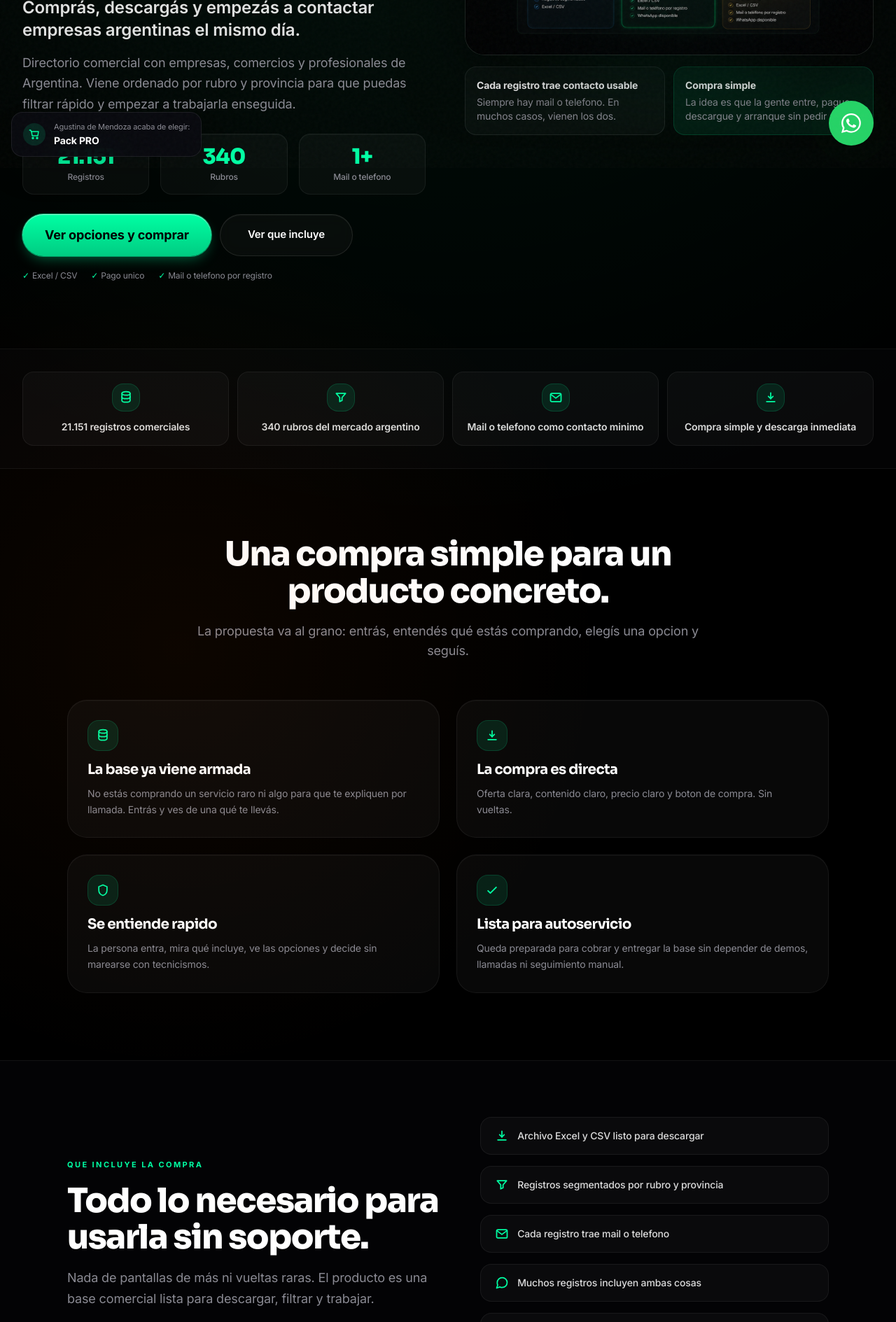
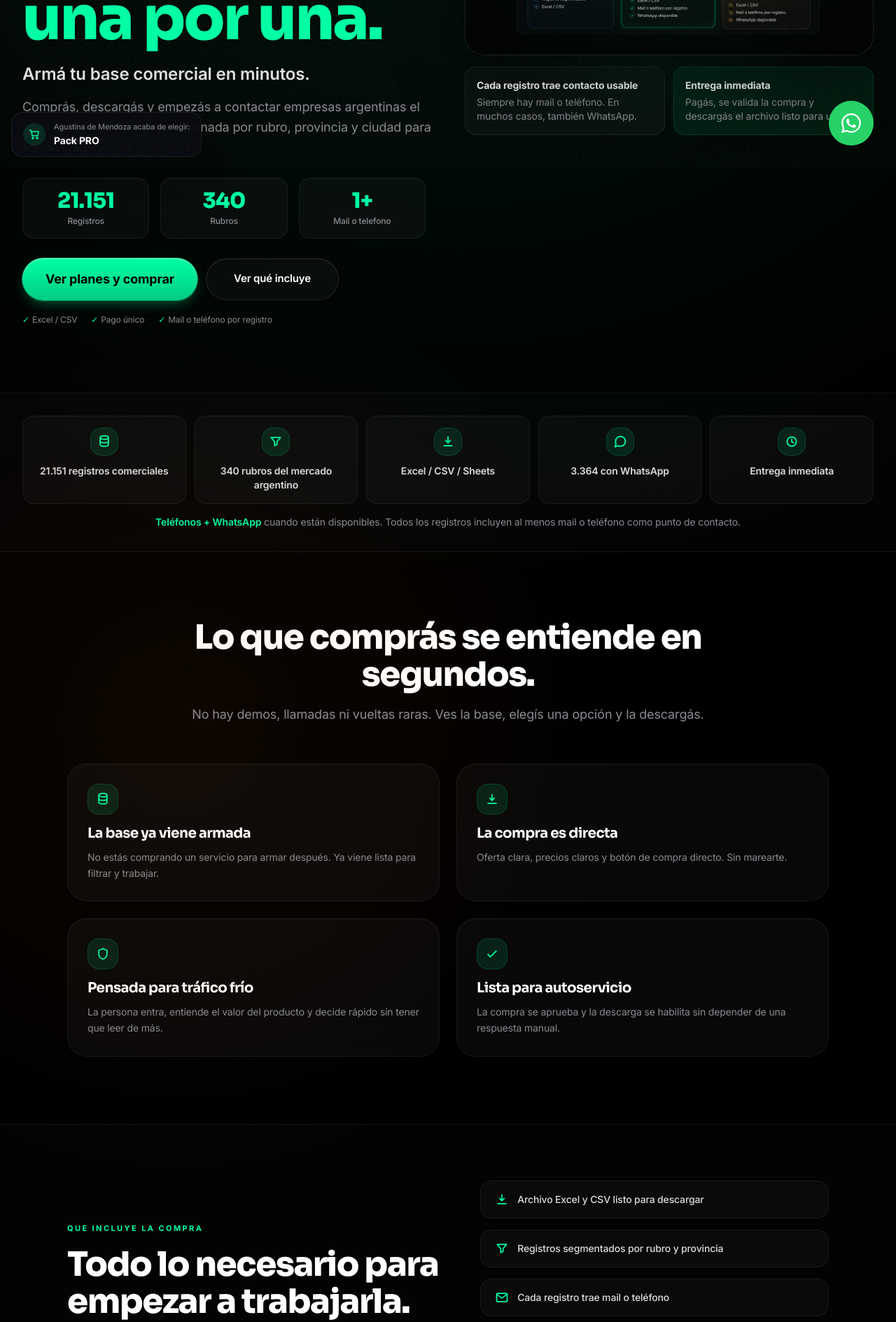
Before and after one commit to ayalamanuliber/sodi, a Next.js app: page /directorio in a window 1280 px wide. Shown: the part 560-2449 px from the top of the page at 70% size. Built offline with nearby package versions, Linux system fonts and the light colour scheme.

Commit message:
Refine directorio copy and trust sections

```diff
--- a/src/app/directorio-comercial-argentino/pago-aprobado/page.tsx
+++ b/src/app/directorio-comercial-argentino/pago-aprobado/page.tsx
@@ -18,7 +18,7 @@ export default async function PagoAprobadoPage({
         </div>
         <h1 className="mt-6 font-heading text-4xl font-extrabold">Pago aprobado</h1>
         <p className="mt-4 text-base leading-relaxed text-s-sub sm:text-lg">
-          El cobro quedó confirmado. Ahora validamos el pago y te habilitamos la descarga del archivo.
+          El pago se acreditó correctamente. Ahora te habilitamos la descarga del archivo.
         </p>
         <PaymentSuccessClient paymentId={paymentId} />
       </div>
--- a/src/app/directorio-comercial-argentino/pago-pendiente/page.tsx
+++ b/src/app/directorio-comercial-argentino/pago-pendiente/page.tsx
@@ -6,11 +6,11 @@ export default function PagoPendientePage() {
       <div className="mx-auto max-w-2xl rounded-[32px] border border-white/10 bg-white/[0.03] p-8 text-center shadow-[0_20px_80px_rgba(0,0,0,0.45)] sm:p-10">
         <h1 className="font-heading text-4xl font-extrabold">Pago pendiente</h1>
         <p className="mt-4 text-base leading-relaxed text-s-sub sm:text-lg">
-          Mercado Pago todavía no confirmó el pago. Cuando quede aprobado, la descarga se habilita automáticamente.
+          Mercado Pago todavía no confirmó la acreditación. Cuando el pago quede aprobado, la descarga se habilita automáticamente.
         </p>
         <div className="mt-8">
-          <Link href="/directorio-comercial-argentino" className="btn-primary px-6 py-4 text-sm font-black">
-            Volver a intentar
+          <Link href="/directorio" className="btn-primary px-6 py-4 text-sm font-black">
+            Volver al sitio
           </Link>
         </div>
       </div>
--- a/src/components/directorio/DirectoryLanding.tsx
+++ b/src/components/directorio/DirectoryLanding.tsx
@@ -23,7 +23,7 @@ const plans: Plan[] = [
     oldPrice: 39800,
     price: 19900,
     description: "Para arrancar con una base chica y empezar a probar.",
-    cta: "Comprar Pack Inicial",
+    cta: "Elegir Inicial",
     features: [
       "5.000 registros seleccionados",
       "Rubros y provincias listas para filtrar",
@@ -37,8 +37,8 @@ const plans: Plan[] = [
     records: "12.000",
     oldPrice: 69800,
     price: 34900,
-    description: "La opcion mas equilibrada para vender y escalar sin pasarte.",
-    cta: "Comprar Pack PRO",
+    description: "La opcion mas equilibrada para salir a vender con volumen.",
+    cta: "Elegir PRO",
     highlighted: true,
     features: [
       "12.000 registros completos",
@@ -54,7 +54,8 @@ const plans: Plan[] = [
     oldPrice: 99800,
     price: 49900,
     description: "La base completa para cubrir todo Argentina de una sola vez.",
-    cta: "Comprar Pack Completo",
+    cta: "Elegir Completo",
+    highlighted: false,
     features: [
       "21.151 registros nacionales",
       "340 rubros comerciales",
@@ -68,22 +69,22 @@ const faqs = [
   {
     question: "Que recibo exactamente despues de comprar?",
     answer:
-      "Recibis la base en Excel y CSV, lista para descargar y usar. La idea es que entres, pagues y te la lleves sin tener que esperar a nadie.",
+      "Recibís un archivo listo para descargar en Excel y CSV. Pagás, se aprueba la compra y accedés al archivo sin esperar una respuesta manual.",
   },
   {
     question: "Los registros traen mail, telefono o las dos cosas?",
     answer:
-      "Cada registro trae al menos un punto de contacto: mail o telefono. En muchos casos vienen los dos, pero no hace falta que estén ambos para que el registro sirva.",
+      "Cada registro trae al menos un punto de contacto: mail o teléfono. En muchos casos vienen los dos. Si un dato no está, el otro igual te sirve para trabajar la base.",
   },
   {
     question: "Es suscripcion o pago unico?",
     answer:
-      "Pago unico. Compras una vez, descargas la base y la usas cuando quieras.",
+      "Es pago único. Comprás una vez, descargás el archivo y lo usás cuando quieras.",
   },
   {
-    question: "Que falta para que quede operativa al 100%?",
+    question: "Es segura la compra?",
     answer:
-      "Solo conectar el medio de pago real y automatizar la entrega del archivo despues de la compra.",
+      "Sí. El cobro se hace con Mercado Pago y la descarga se habilita sólo después de validar que el pago fue aprobado.",
   },
 ];
 
@@ -305,16 +306,16 @@ export function DirectoryLanding() {
               </div>
 
               <h1 className="mx-auto max-w-4xl font-heading text-[2.45rem] font-extrabold tracking-[-0.05em] text-white sm:text-5xl lg:mx-0 lg:text-[5.4rem] lg:leading-[0.96]">
-                Una base lista para salir a vender.
+                Dejá de buscar
+                <span className="block text-s-accent">empresas una por una.</span>
               </h1>
 
               <p className="mx-auto mt-4 max-w-3xl text-lg font-semibold text-white/88 sm:text-xl lg:mx-0 lg:text-2xl">
-                Comprás, descargás y empezás a contactar empresas argentinas el mismo día.
+                Armá tu base comercial en minutos.
               </p>
 
               <p className="mx-auto mt-4 max-w-2xl text-[15px] leading-relaxed text-s-sub sm:text-base lg:mx-0 lg:text-lg">
-                Directorio comercial con empresas, comercios y profesionales de Argentina.
-                Viene ordenado por rubro y provincia para que puedas filtrar rápido y empezar a trabajarla enseguida.
+                Comprás, descargás y empezás a contactar empresas argentinas el mismo día. La base viene ordenada por rubro, provincia y ciudad para filtrar rápido y salir a vender.
               </p>
 
               <div className="mx-auto mt-7 grid max-w-xl grid-cols-1 gap-3 sm:grid-cols-3 sm:gap-4 lg:mx-0">
@@ -332,17 +333,17 @@ export function DirectoryLanding() {
 
               <div className="mx-auto mt-7 flex w-full max-w-md flex-col gap-3 sm:max-w-none sm:flex-row lg:mx-0">
                 <a href="#precios" className="btn-primary w-full px-6 py-4 text-center text-base font-black sm:w-auto sm:min-w-[250px] sm:px-8 sm:text-lg">
-                  Ver opciones y comprar
+                  Ver planes y comprar
                 </a>
                 <a href="#incluye" className="btn-secondary w-full px-6 py-4 text-center font-bold sm:w-auto sm:min-w-[190px] sm:px-8">
-                  Ver que incluye
+                  Ver qué incluye
                 </a>
               </div>
 
               <div className="mx-auto mt-5 flex max-w-md flex-col gap-2 text-xs text-s-sub sm:max-w-none sm:flex-row sm:flex-wrap sm:justify-center sm:gap-5 lg:mx-0 lg:justify-start">
                 <span><span className="mr-1 text-s-accent">✓</span>Excel / CSV</span>
-                <span><span className="mr-1 text-s-accent">✓</span>Pago unico</span>
-                <span><span className="mr-1 text-s-accent">✓</span>Mail o telefono por registro</span>
+                <span><span className="mr-1 text-s-accent">✓</span>Pago único</span>
+                <span><span className="mr-1 text-s-accent">✓</span>Mail o teléfono por registro</span>
               </div>
             </div>
 
@@ -363,11 +364,11 @@ export function DirectoryLanding() {
                 <div className="mt-4 grid gap-3 sm:grid-cols-2">
                   <div className="rounded-2xl border border-white/8 bg-white/[0.03] px-4 py-4 text-center sm:text-left">
                     <div className="text-sm font-bold text-white">Cada registro trae contacto usable</div>
-                    <div className="mt-1 text-sm text-s-sub">Siempre hay mail o telefono. En muchos casos, vienen los dos.</div>
+                    <div className="mt-1 text-sm text-s-sub">Siempre hay mail o teléfono. En muchos casos, también WhatsApp.</div>
                   </div>
                   <div className="rounded-2xl border border-s-accent/15 bg-s-accent/8 px-4 py-4 text-center sm:text-left">
-                    <div className="text-sm font-bold text-white">Compra simple</div>
-                    <div className="mt-1 text-sm text-s-sub">La idea es que la gente entre, pague, descargue y arranque sin pedir ayuda.</div>
+                    <div className="text-sm font-bold text-white">Entrega inmediata</div>
+                    <div className="mt-1 text-sm text-s-sub">Pagás, se valida la compra y descargás el archivo listo para usar.</div>
                   </div>
                 </div>
               </div>
@@ -376,12 +377,13 @@ export function DirectoryLanding() {
         </section>
 
         <section className="border-b border-white/6 bg-s-surface/40 py-8">
-          <div className="mx-auto grid max-w-7xl grid-cols-1 gap-3 px-4 sm:grid-cols-2 sm:px-6 lg:grid-cols-4 lg:px-8">
+          <div className="mx-auto grid max-w-7xl grid-cols-1 gap-3 px-4 sm:grid-cols-2 sm:px-6 lg:grid-cols-5 lg:px-8">
             {[
               { text: "21.151 registros comerciales", icon: "database" as const },
               { text: "340 rubros del mercado argentino", icon: "filter" as const },
-              { text: "Mail o telefono como contacto minimo", icon: "mail" as const },
-              { text: "Compra simple y descarga inmediata", icon: "download" as const },
+              { text: "Excel / CSV / Sheets", icon: "download" as const },
+              { text: "3.364 con WhatsApp", icon: "message" as const },
+              { text: "Entrega inmediata", icon: "clock" as const },
             ].map((item) => (
               <div key={item.text} className="rounded-2xl border border-white/6 bg-white/[0.03] px-4 py-4 text-center text-sm font-semibold text-white/86">
                 <div className="mx-auto mb-3 flex h-10 w-10 items-center justify-center rounded-2xl border border-s-accent/15 bg-s-accent/10 text-s-accent">
@@ -391,16 +393,19 @@ export function DirectoryLanding() {
               </div>
             ))}
           </div>
+          <p className="mx-auto mt-4 max-w-5xl px-4 text-center text-sm text-s-sub sm:px-6 lg:px-8">
+            <span className="font-semibold text-s-accent">Teléfonos + WhatsApp</span> cuando están disponibles. Todos los registros incluyen al menos mail o teléfono como punto de contacto.
+          </p>
         </section>
 
         <section id="beneficios" className="py-14 sm:py-16 lg:py-24">
           <div className="mx-auto max-w-6xl px-4 sm:px-6 lg:px-8">
             <div className="mx-auto mb-14 max-w-3xl text-center">
               <h2 className="font-heading text-3xl font-extrabold tracking-[-0.04em] text-white sm:text-5xl">
-                Una compra simple para un producto concreto.
+                Lo que comprás se entiende en segundos.
               </h2>
               <p className="mt-4 text-base text-s-sub sm:text-lg">
-                La propuesta va al grano: entrás, entendés qué estás comprando, elegís una opcion y seguís.
+                No hay demos, llamadas ni vueltas raras. Ves la base, elegís una opción y la descargás.
               </p>
             </div>
 
@@ -408,22 +413,22 @@ export function DirectoryLanding() {
               {[
                 {
                   title: "La base ya viene armada",
-                  text: "No estás comprando un servicio raro ni algo para que te expliquen por llamada. Entrás y ves de una qué te llevás.",
+                  text: "No estás comprando un servicio para armar después. Ya viene lista para filtrar y trabajar.",
                   icon: "database" as const,
                 },
                 {
                   title: "La compra es directa",
-                  text: "Oferta clara, contenido claro, precio claro y boton de compra. Sin vueltas.",
+                  text: "Oferta clara, precios claros y botón de compra directo. Sin marearte.",
                   icon: "download" as const,
                 },
                 {
-                  title: "Se entiende rapido",
-                  text: "La persona entra, mira qué incluye, ve las opciones y decide sin marearse con tecnicismos.",
+                  title: "Pensada para tráfico frío",
+                  text: "La persona entra, entiende el valor del producto y decide rápido sin tener que leer de más.",
                   icon: "shield" as const,
                 },
                 {
                   title: "Lista para autoservicio",
-                  text: "Queda preparada para cobrar y entregar la base sin depender de demos, llamadas ni seguimiento manual.",
+                  text: "La compra se aprueba y la descarga se habilita sin depender de una respuesta manual.",
                   icon: "check" as const,
                 },
               ].map((item) => (
@@ -445,10 +450,10 @@ export function DirectoryLanding() {
               <div className="text-center lg:text-left">
                 <p className="text-[11px] font-bold uppercase tracking-[0.22em] text-s-accent">Que incluye la compra</p>
                 <h2 className="mt-4 font-heading text-3xl font-extrabold tracking-[-0.05em] text-white sm:text-5xl">
-                  Todo lo necesario para usarla sin soporte.
+                  Todo lo necesario para empezar a trabajarla.
                 </h2>
                 <p className="mx-auto mt-4 max-w-2xl text-base leading-relaxed text-s-sub sm:text-lg lg:mx-0">
-                  Nada de pantallas de más ni vueltas raras. El producto es una base comercial lista para descargar, filtrar y trabajar.
+                  Te llevás un archivo ordenado, descargable y listo para filtrar por rubro, ciudad o provincia según cómo quieras trabajarlo.
                 </p>
               </div>
 
@@ -456,9 +461,9 @@ export function DirectoryLanding() {
                 {[
                   "Archivo Excel y CSV listo para descargar",
                   "Registros segmentados por rubro y provincia",
-                  "Cada registro trae mail o telefono",
+                  "Cada registro trae mail o teléfono",
                   "Muchos registros incluyen ambas cosas",
-                  "Queda lista para conectar pago y entrega automatica",
+                  "Descarga habilitada después del pago aprobado",
                 ].map((item, index) => (
                   <div key={item} className="flex items-center gap-3 rounded-2xl border border-white/6 bg-white/[0.03] px-4 py-4 sm:px-5">
                     <span className="text-s-accent"><SectionIcon type={index === 0 ? "download" : index === 1 ? "filter" : index === 2 ? "mail" : index === 3 ? "message" : "shield"} /></span>
@@ -483,7 +488,7 @@ export function DirectoryLanding() {
                 {
                   step: "3",
                   title: "Lo trabajás",
-                  text: "Filtrás la base y empezás a contactar por mail, telefono o WhatsApp.",
+                  text: "Filtrás la base y empezás a contactar por mail, teléfono o WhatsApp cuando esté disponible.",
                 },
               ].map((item) => (
                 <div key={item.step} className="rounded-[26px] border border-white/6 bg-black/20 px-5 py-6 text-center sm:px-6">
@@ -509,7 +514,7 @@ export function DirectoryLanding() {
                 Elegí una de las 3 opciones
               </h2>
               <p className="mt-4 text-base text-s-sub sm:text-lg">
-                Las 3 opciones venden lo mismo: cambia la cantidad de registros que te llevás.
+                Las 3 incluyen la misma lógica: cambia la cantidad de registros que te llevás.
               </p>
             </div>
 
@@ -524,13 +529,13 @@ export function DirectoryLanding() {
                   }`}
                 >
                   {plan.highlighted && (
-                    <div className="absolute -top-4 left-1/2 -translate-x-1/2 rounded-full bg-s-accent px-5 py-1.5 text-[11px] font-black uppercase tracking-[0.22em] text-black">
+                    <div className="absolute -top-4 left-1/2 -translate-x-1/2 rounded-full bg-[#f3c623] px-5 py-1.5 text-[11px] font-black uppercase tracking-[0.12em] text-black">
                       Mas elegido
                     </div>
                   )}
 
                   <div>
-                    <div className="mx-auto w-max rounded-full bg-white/[0.04] px-3 py-1 text-[10px] font-bold uppercase tracking-[0.18em] text-s-sub lg:mx-0">
+                    <div className={`mx-auto w-max rounded-full px-3 py-1 text-[10px] font-bold uppercase tracking-[0.18em] lg:mx-0 ${plan.name === "Pack Completo" ? "bg-white text-black" : "bg-white/[0.04] text-s-sub"}`}>
                       {plan.tag}
                     </div>
 
@@ -571,6 +576,47 @@ export function DirectoryLanding() {
                   </button>
                 </article>
               ))}
+            </div>
+
+            <div className="mx-auto mt-8 max-w-5xl">
+              <a href="#precios" className="btn-primary block w-full px-6 py-5 text-center text-xl font-black tracking-[0.04em]">
+                Ver planes y comprar
+              </a>
+            </div>
+
+            <div className="mx-auto mt-6 grid max-w-5xl gap-4 lg:grid-cols-[1.1fr_1.2fr_1fr]">
+              <div className="rounded-[24px] border border-white/8 bg-white/[0.03] p-5">
+                <div className="flex items-start gap-3">
+                  <div className="flex h-11 w-11 items-center justify-center rounded-2xl border border-s-accent/15 bg-s-accent/10 text-s-accent">
+                    <SectionIcon type="shield" />
+                  </div>
+                  <div>
+                    <p className="text-base font-bold text-white">Compra segura</p>
+                    <p className="mt-1 text-sm text-s-sub">Tus datos y tu compra viajan protegidos.</p>
+                  </div>
+                </div>
+              </div>
+
+              <div className="rounded-[24px] border border-white/8 bg-white/[0.03] p-5">
+                <div className="flex items-center gap-4">
+                  <div className="flex h-12 w-12 items-center justify-center rounded-full bg-[#009ee3] text-lg font-black text-white">
+                    mp
+                  </div>
+                  <div>
+                    <p className="text-base font-bold text-white">Mercado Pago</p>
+                    <p className="mt-1 text-sm text-s-sub">Pagá con Mercado Pago y otros medios habilitados en Argentina.</p>
+                  </div>
+                </div>
+              </div>
+
+              <div className="rounded-[24px] border border-white/8 bg-white/[0.03] p-5">
+                <div className="grid grid-cols-2 gap-3 text-sm font-semibold text-white">
+                  <div className="rounded-xl border border-white/8 bg-black/20 px-3 py-3 text-center">Tarjetas</div>
+                  <div className="rounded-xl border border-white/8 bg-black/20 px-3 py-3 text-center">Débito</div>
+                  <div className="rounded-xl border border-white/8 bg-black/20 px-3 py-3 text-center">Crédito</div>
+                  <div className="rounded-xl border border-white/8 bg-black/20 px-3 py-3 text-center">Transferencia</div>
+                </div>
+              </div>
             </div>
           </div>
         </section>
@@ -662,9 +708,9 @@ export function DirectoryLanding() {
             {checkoutState === "form" && (
               <>
                 <div className="border-b border-white/8 bg-s-muted/55 px-6 py-6">
-                  <p className="text-xs font-bold uppercase tracking-[0.2em] text-s-accent">Estas comprando</p>
+                  <p className="text-xs font-bold uppercase tracking-[0.2em] text-s-accent">Estás comprando</p>
                   <h3 className="mt-2 font-heading text-3xl font-extrabold text-white">{selectedPlan.name}</h3>
-                  <p className="mt-2 text-sm text-s-sub">Vas a salir directo al checkout oficial de Mercado Pago.</p>
+                  <p className="mt-2 text-sm text-s-sub">Vas a salir directo al checkout oficial de Mercado Pago para completar la compra.</p>
                 </div>
 
                 <div className="space-y-5 px-6 py-6">
@@ -674,9 +720,16 @@ export function DirectoryLanding() {
                   </div>
 
                   <div className="rounded-2xl border border-s-accent/25 bg-s-accent/8 px-4 py-4">
-                    <div className="font-bold text-white">Mercado Pago</div>
-                    <div className="mt-1 text-xs leading-relaxed text-s-sub">
-                      Checkout oficial para cobrar con tarjeta, saldo o los medios que Mercado Pago habilite en Argentina.
+                    <div className="flex items-center gap-3">
+                      <div className="flex h-10 w-10 items-center justify-center rounded-full bg-[#009ee3] text-sm font-black text-white">
+                        mp
+                      </div>
+                      <div>
+                        <div className="font-bold text-white">Compra segura con Mercado Pago</div>
+                        <div className="mt-1 text-xs leading-relaxed text-s-sub">
+                          Podés pagar con tarjeta, débito, crédito o los medios que Mercado Pago tenga habilitados.
+                        </div>
+                      </div>
                     </div>
                   </div>
 
@@ -708,7 +761,7 @@ export function DirectoryLanding() {
                   </button>
 
                   <p className="text-center text-[11px] text-s-dim">
-                    Falta terminar la entrega automática del archivo después del pago.
+                    Después del pago aprobado se habilita la descarga del archivo.
                   </p>
                 </div>
               </>
```
Also changed, not shown: src/components/directorio/PaymentSuccessClient.tsx (+7 -4 lines).
